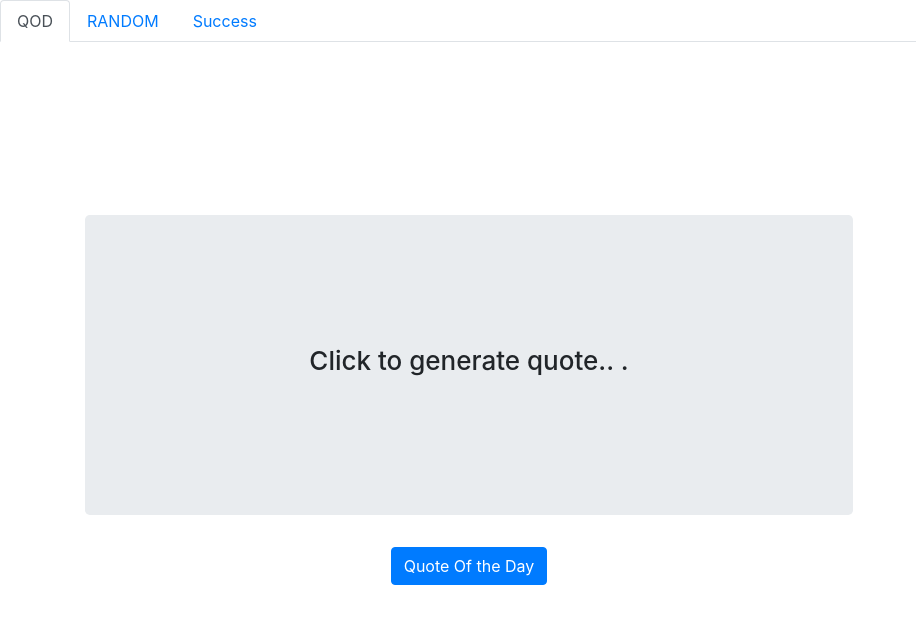
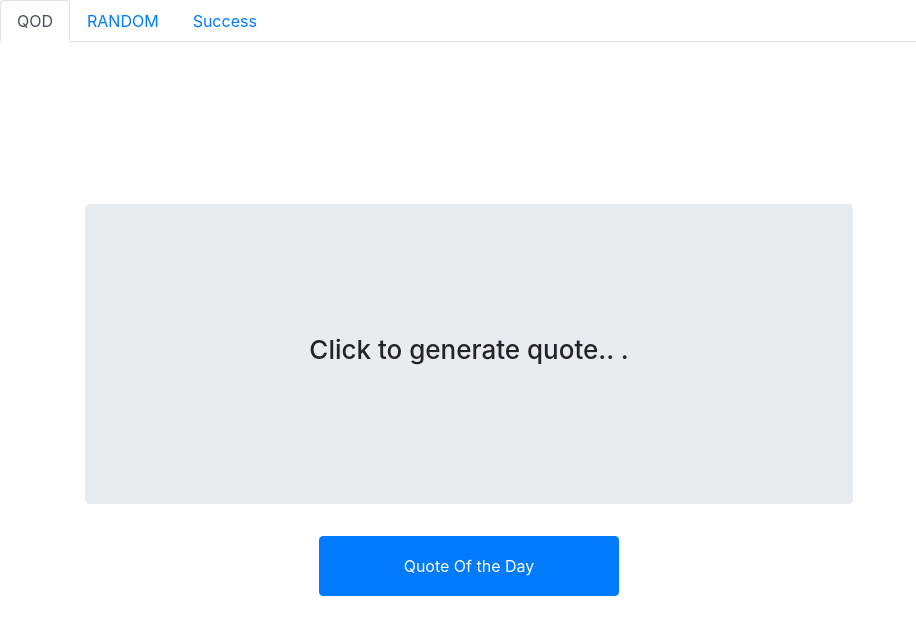
Before and after one commit to pravin-yadav/Quotes-Generator-Reactjs, a React (Create React App) app: page / in a window 1280 px wide. Shown: the top 634 px of the page, without its empty margins (0-916 px from the left). Built offline with nearby package versions, Linux system fonts and the light colour scheme.

Commit message:
Customized Submit Button.

```diff
--- a/src/App.css
+++ b/src/App.css
@@ -21,3 +21,8 @@
   align-items: center;
   justify-content: center;
 }
+
+.btn-quote{
+  width: 300px;
+  height: 60px;
+}
--- a/src/QuotesGen.js
+++ b/src/QuotesGen.js
@@ -27,7 +27,7 @@ class QuotesGen extends React.Component{
                             <h1 className="qod-text"> {hasQuote ? quote : "Click to generate quote.. ."}</h1>
                         </Jumbotron>
 
-                        <Button onClick={this.fetchQuotes} variant="primary">Quote Of the Day</Button>
+                        <Button className="btn-quote" onClick={this.fetchQuotes} variant="primary">Quote Of the Day</Button>
                     </div>
                 </div>
             </React.Fragment>
```
Also changed, not shown: 1 other file (tests, documents, lock files or other folders).
